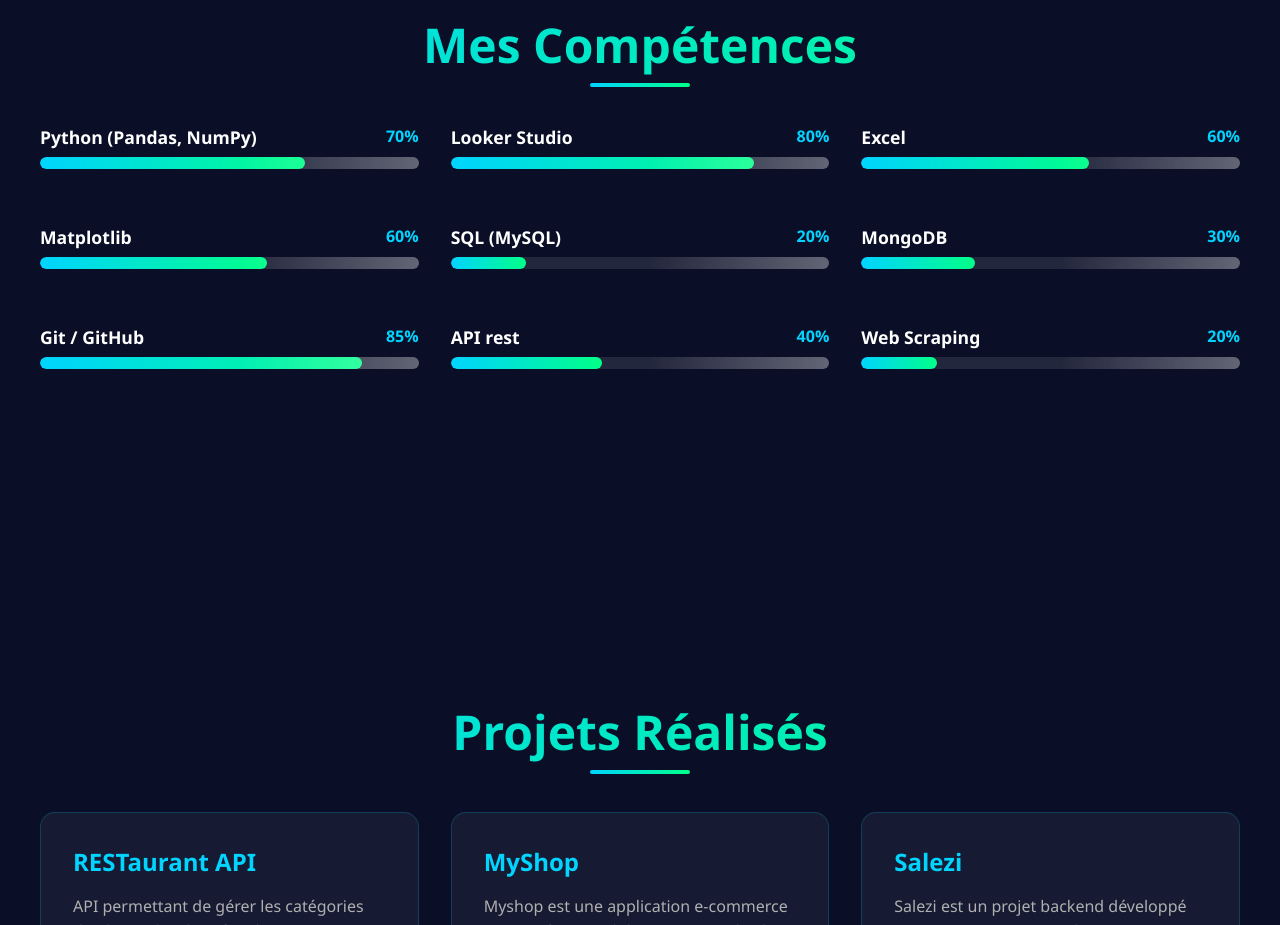
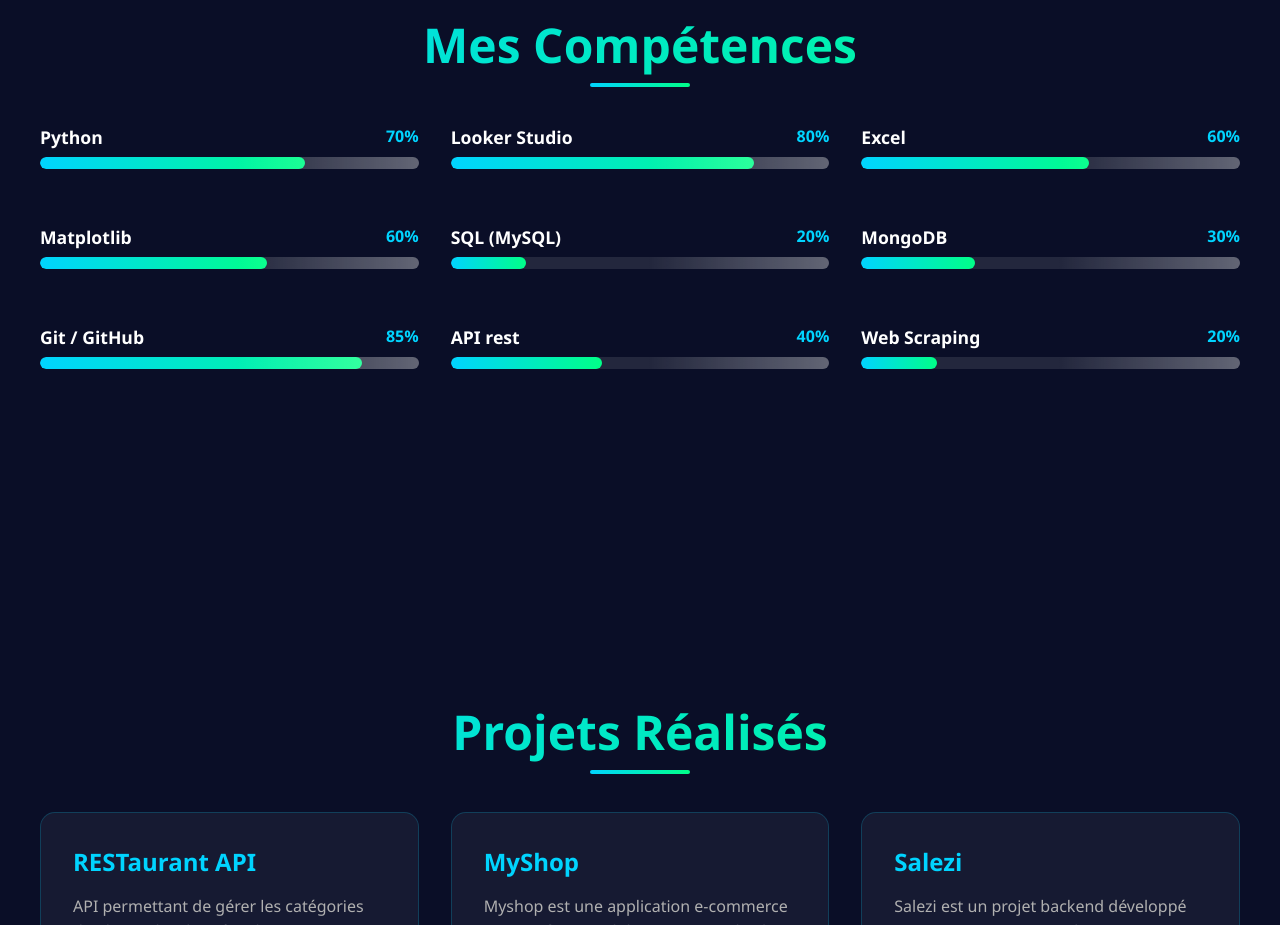
Before and after one commit to Wilson-Epitek/porto, a React (Create React App) app: page / in a window 1280 px wide. Shown: the part 3020-3945 px from the top of the page. Built offline with nearby package versions, Linux system fonts and the light colour scheme.

Commit message:
changement

```diff
--- a/src/components/Skills.js
+++ b/src/components/Skills.js
@@ -5,7 +5,7 @@ const Skills = () => {
   const skillsData = [
 
     //  Analyse & Visualisation
-    { name: 'Python (Pandas, NumPy)', level: 70 },
+    { name: 'Python', level: 70 },
     { name: 'Looker Studio', level: 80 },
     { name: 'Excel', level: 60 },
     { name: 'Matplotlib', level: 60 },
```
